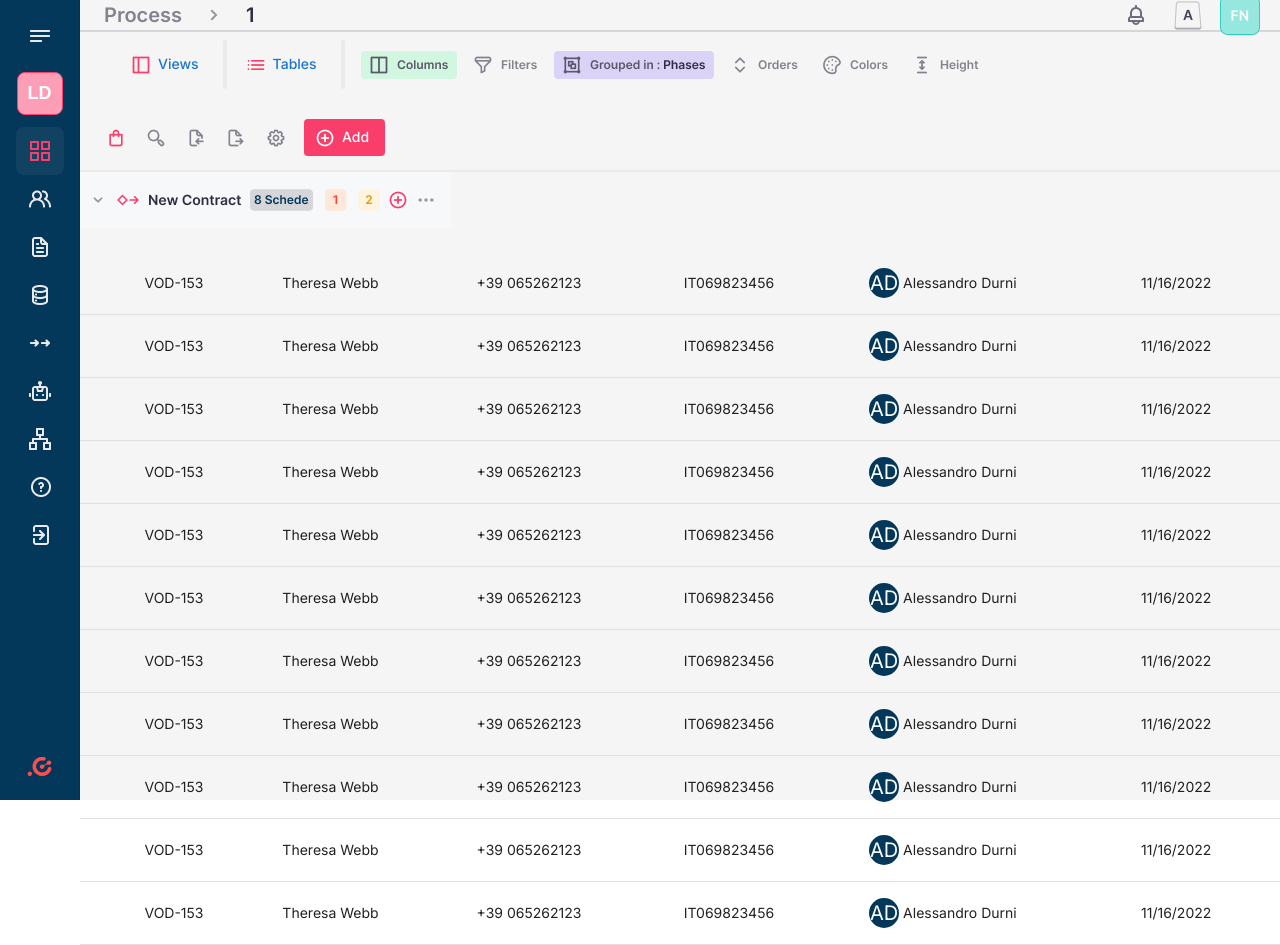
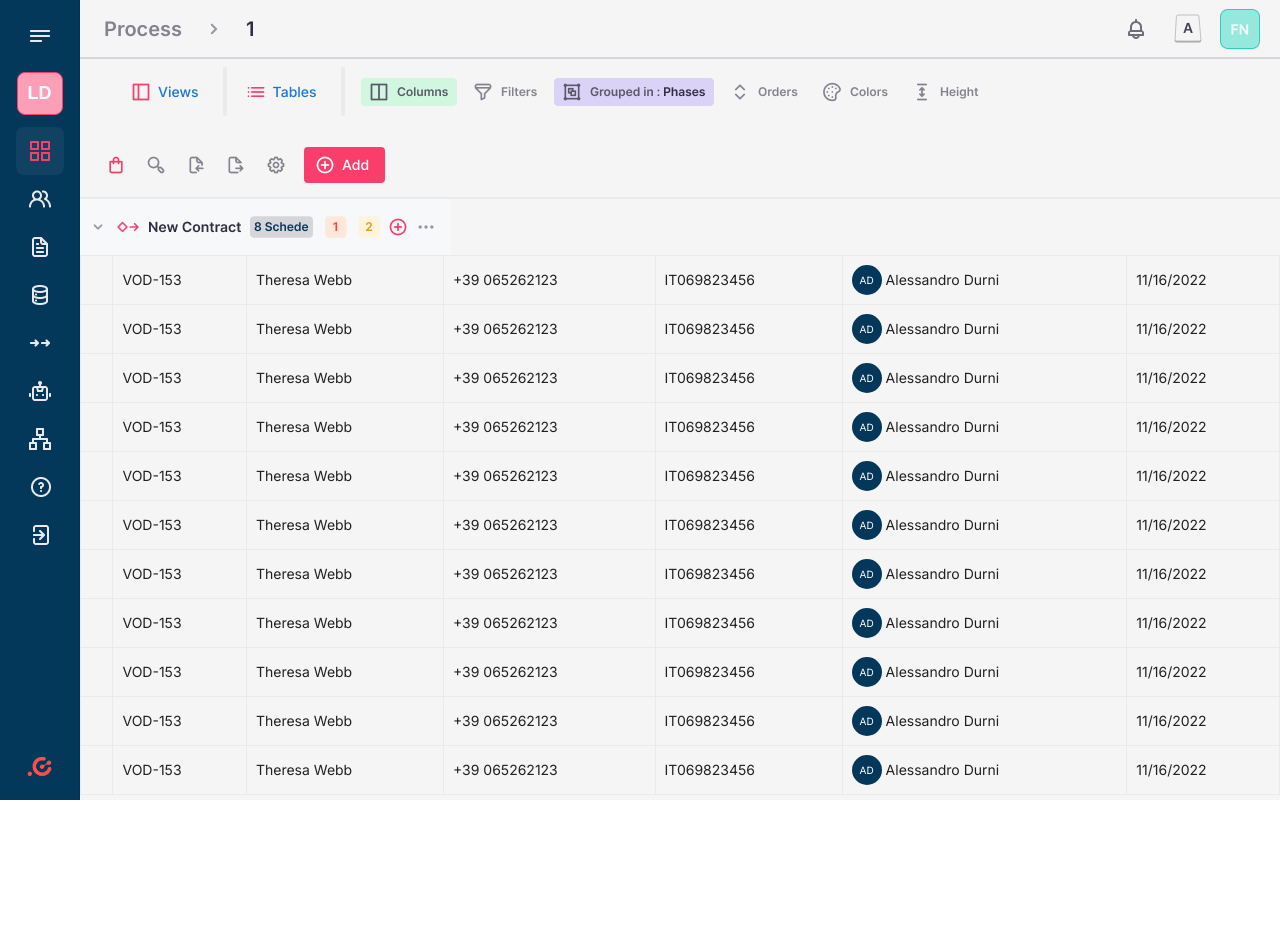
Before and after one commit to HL-Abdallah/coraly-academy-web, a React (Vite) app: page /board/1 in a window 1280 px wide. After the commit the page ends 800 px from the top, so only its background shows below. Built offline with nearby package versions, Linux system fonts and the light colour scheme.

Commit message:
improvements 2

```diff
--- /dev/null
+++ b/src/components/reusable/MyTableCell.jsx
@@ -0,0 +1,11 @@
+import { TableCell } from "@mui/material";
+import { styled } from "@mui/material/styles";
+
+const Component = styled(TableCell)((props) => ({
+  border: "1px solid #EAEAEC",
+  padding: "9px",
+}));
+
+export default function MyTableCell(props) {
+  return <Component {...props}>{props.children}</Component>;
+}
--- a/src/data/Process.jsx
+++ b/src/data/Process.jsx
@@ -72,7 +72,7 @@ const myCol5 = (
       gap: "4px",
     }}
   >
-    <Avatar sx={{ bgcolor: "#04385A", width: 30, height: 30 }}>AD</Avatar>
+    <Avatar sx={{ bgcolor: "#04385A",width: "30px" ,height : "30px", fontSize : "10px" }}>AD</Avatar>
     Alessandro Durni
   </div>
 );
--- a/src/routes/board/Process.jsx
+++ b/src/routes/board/Process.jsx
@@ -35,6 +35,7 @@ import { useState } from "react";
 import { TextFields } from "@mui/icons-material";
 import SettingsGrid from "../../components/one-off/SettingsGrid";
 import ProcessDialog from "../../components/one-off/ProcessDialog";
+import MyTableCell from "../../components/reusable/MyTableCell";
 
 const Process = () => {
   const [settingsOpen, setSettingsOpen] = useState(false);
@@ -119,7 +120,6 @@ const Process = () => {
         }}
       >
         <img src={groupBy} alt="oo" />
-        <br />
         <Table>
           <TableBody>
             {details.map((item) => {
@@ -128,13 +128,13 @@ const Process = () => {
                   key={Math.random()}
                   onClick={() => setProcessItemOpen(true)}
                 >
-                  <TableCell>{`           `}</TableCell>
-                  <TableCell>{item.col1}</TableCell>
-                  <TableCell>{item.col2}</TableCell>
-                  <TableCell>{item.col3}</TableCell>
-                  <TableCell>{item.col4}</TableCell>
-                  <TableCell>{item.col5}</TableCell>
-                  <TableCell>{item.col6}</TableCell>
+                  <MyTableCell>{`           `}</MyTableCell>
+                  <MyTableCell>{item.col1}</MyTableCell>
+                  <MyTableCell>{item.col2}</MyTableCell>
+                  <MyTableCell>{item.col3}</MyTableCell>
+                  <MyTableCell>{item.col4}</MyTableCell>
+                  <MyTableCell>{item.col5}</MyTableCell>
+                  <MyTableCell>{item.col6}</MyTableCell>
                 </TableRow>
               );
             })}
```
